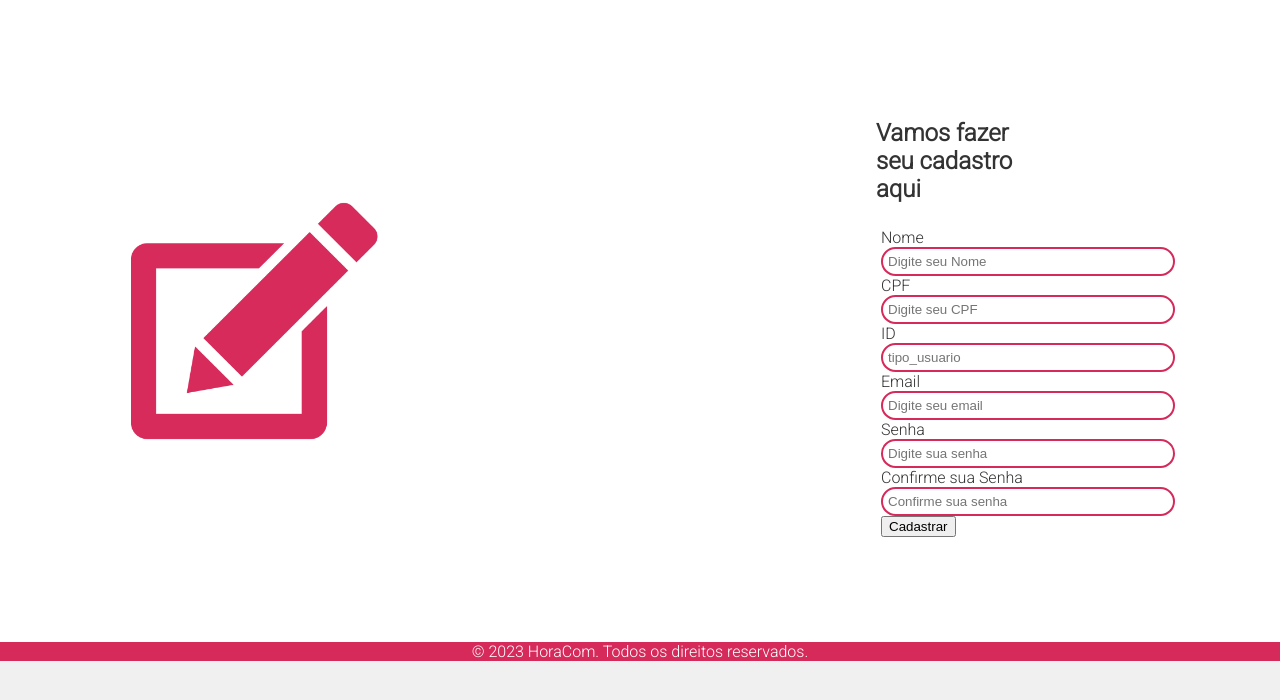
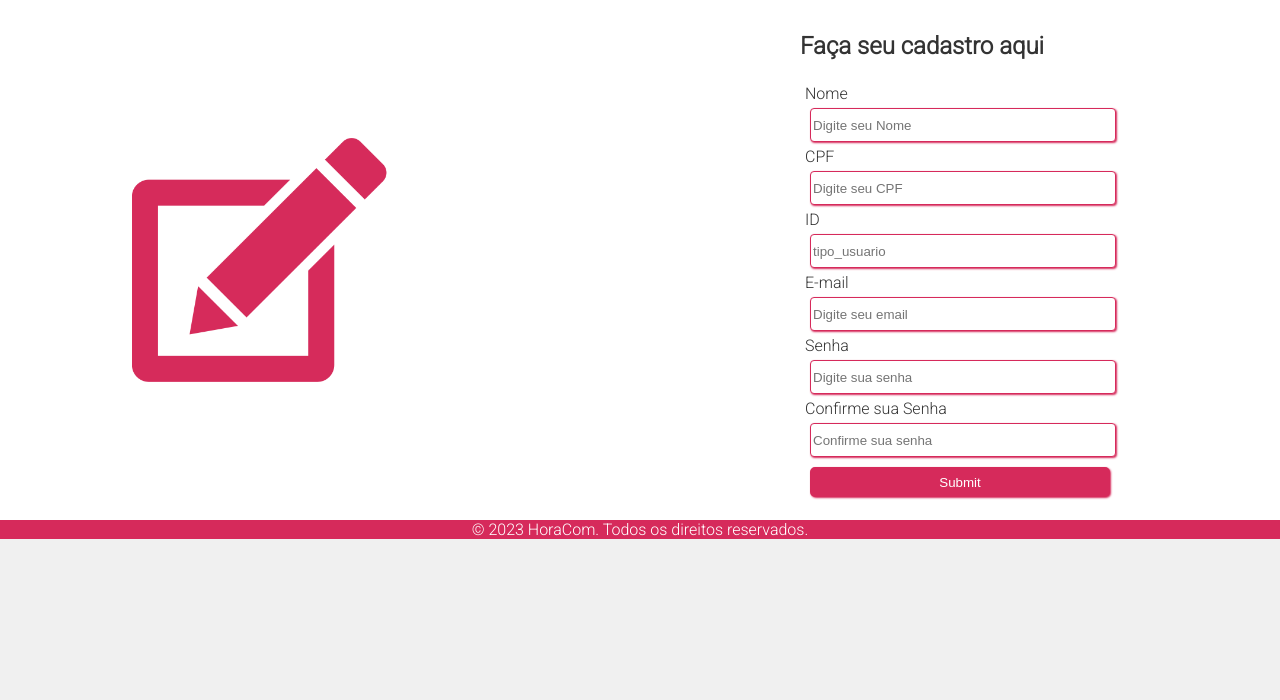
Before and after one commit to gti-ifpr/HoraCom, a Flask app: page /cadastro in a window 1280 px wide. Shown: the part 63-763 px from the top of the page. Run offline with Flask 3, Linux system fonts and the light colour scheme.

Commit message:
cadastro

```diff
--- a/sitehoracom-1/static/cadastro.html
+++ b/sitehoracom-1/static/cadastro.html
@@ -33,7 +33,7 @@
 
     <aside class="textocadastro">
       <section class="textocadastro">
-        <h2>Vamos fazer seu cadastro aqui</h2>
+        <h2>Faça seu cadastro aqui</h2>
         <form action="/processar_cadastro" onsubmit="return validarFormulario();" method="post">
           <label for="nome">Nome</label>
           <input type="text" id="nome" name="nome" placeholder="Digite seu Nome" required>
@@ -44,7 +44,7 @@
           <label for="tipo_usuario">ID</label>
           <input type="text" id="tipo_usuario" name="tipo_usuario" placeholder="tipo_usuario" required>
           <br>
-          <label for="email">Email</label>
+          <label for="email">E-mail</label>
           <input type="email" id="email" name="email" placeholder="Digite seu email" required>
           <br>
           <label for="senha">Senha</label>
@@ -53,7 +53,7 @@
           <label for="confirma-senha">Confirme sua Senha</label>
           <input type="password" id="confirma-senha" name="confirma-senha" placeholder="Confirme sua senha" required>
           <br>
-          <button type="submit" class="botao-login">Cadastrar</button>
+          <input type="submit" class="botao-login"></input>
         </form>
       </section>
     </aside>
--- a/sitehoracom-1/static/css/cadastro.css
+++ b/sitehoracom-1/static/css/cadastro.css
@@ -86,9 +86,8 @@ nav li a {
   position: relative;
   border-color: transparent;
   background-color: #ffffff;
-  align-items: relative;
-  padding: 50px;
-  width: 40%;
+  align-items: center;
+  width: 60%;
   height: 50%;
 }
 
@@ -101,11 +100,27 @@ form {
   padding: 5px;
 }
 
+input[type=submit] {
+  background: #d62A5B;
+  color: #ffffff;
+  border-radius: 5px;
+  border: 5px solid #d62A5B;
+  margin: 5px;
+  cursor: pointer;
+}
 input {
-  min-width: 280px;
-  border-radius: 20px;
-  border: 2px solid #d62A5B;
-  padding: 5px;
+  background: #ffffff;
+  color: #d62A5B;
+  border-radius: 5px;
+  border: 1px solid #d62A5B;
+  margin: 5px;
+  width: 300px;
+  height: 30px;
+  -moz-border-radius: 4px;
+  -webkit-border-radius: 4px;
+  box-shadow: 1px 1px 2px #d62A5B;
+  -moz-box-shadow: 1px 1px 2px #d62A5B;
+  -webkit-box-shadow: 1px 1px 2px #d62A5B;
 }
 
 footer {
```
